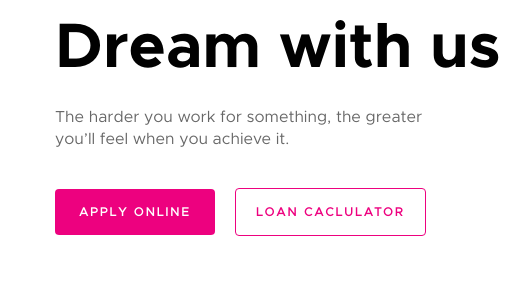
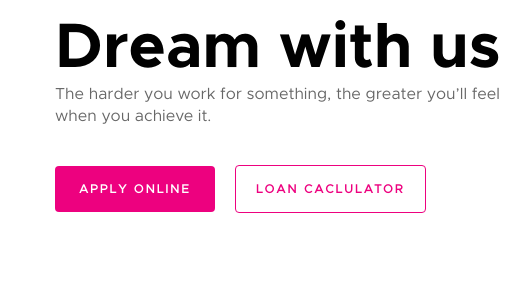
Before and after one commit to shark4869/banking-cut-from-figma, a plain HTML site: page index.html in a window 1280 px wide. Shown: the part 275-571 px from the top of the page, 0-531 px from the left. Drawn offline with nearby package versions, Linux system fonts and the light colour scheme.

Commit message:
update first

```diff
--- a/index.html
+++ b/index.html
@@ -66,7 +66,7 @@
                         <div class="hero-content">
                             <h1 class="hero-heading">Chase Your
                             Dream with us</h1>
-                            <p class="text hero-desc">The harder you work for something, the greater you’ll feel when you achieve it.</p>
+                            <span class="text hero-desc">The harder you work for something, the greater you’ll feel when you achieve it.</span>
                             <div class="hero-behavior">
                                 <a href="#" class="button button--primary">Apply Online</a>
                                 <a href="#" class="button button--outline">Loan Caclulator</a>
```
